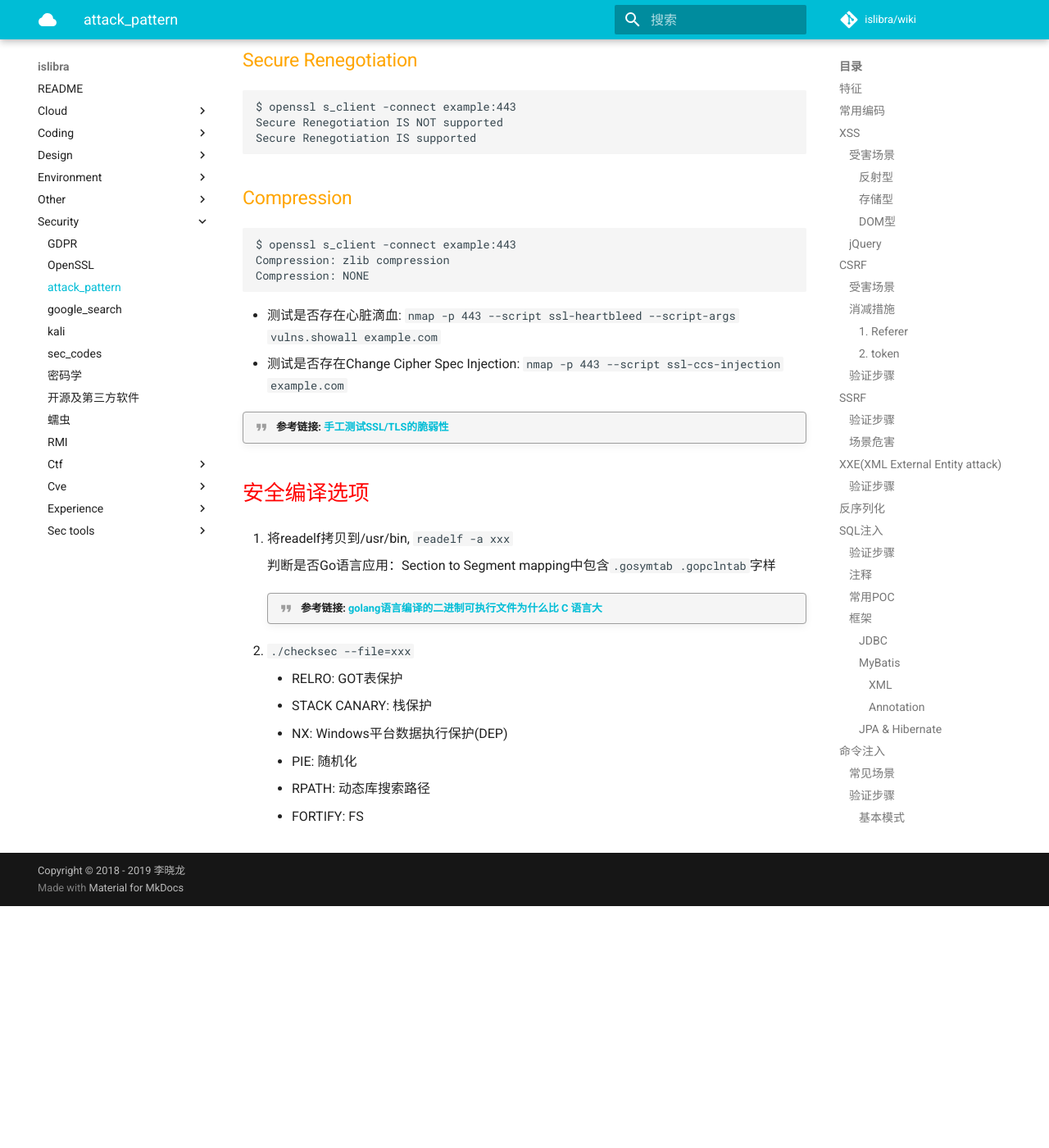
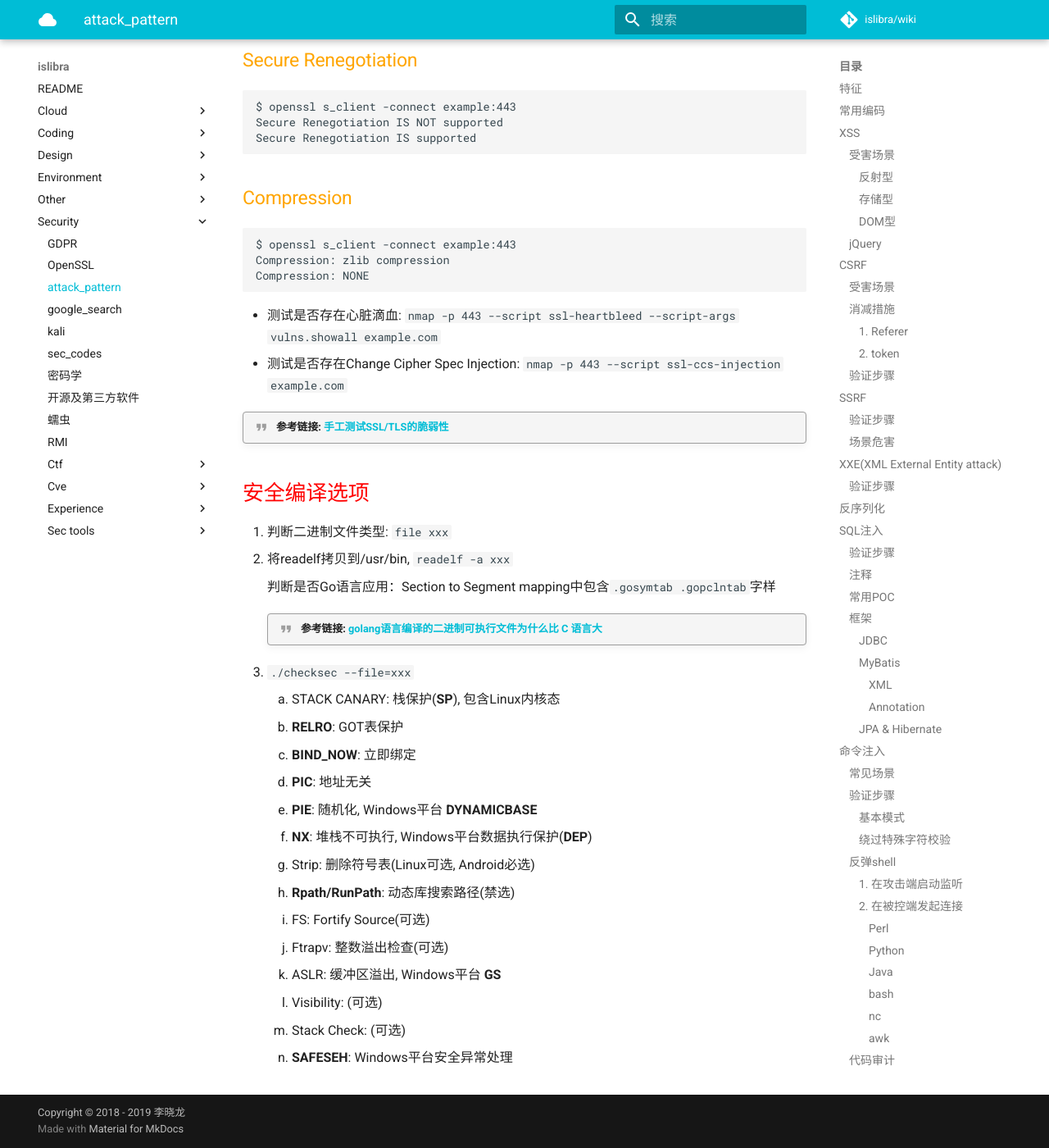
Before and after one commit to islibra/wiki, an MkDocs documentation site: the page built from docs/security/attack_pattern.md, in a window 1280 px wide and 1400 px high, scrolled down 20026 px. Shown: the whole window at 82% size. Built offline with MkDocs 1.6.1 and Material for MkDocs 9.7.7, drawn with Linux system fonts in a browser that asks for light colours; comment, search, counter and statistics services are not loaded; before the commit the page ends 21131 px from its top, so only the background shows below that.

Commit message:
Update attack_pattern.md

```diff
--- a/docs/security/attack_pattern.md
+++ b/docs/security/attack_pattern.md
@@ -1111,6 +1111,7 @@ Compression: NONE
 
 ## 安全编译选项
 
+1. 判断二进制文件类型: `file xxx`
 1. 将readelf拷贝到/usr/bin, `readelf -a xxx`
 
     判断是否Go语言应用：Section to Segment mapping中包含`.gosymtab .gopclntab`字样
@@ -1118,9 +1119,17 @@ Compression: NONE
     !!! quote "参考链接: [golang语言编译的二进制可执行文件为什么比 C 语言大](https://www.cnxct.com/why-golang-elf-binary-file-is-large-than-c/)"
 
 1. `./checksec --file=xxx`
-    - RELRO: GOT表保护
-    - STACK CANARY: 栈保护
-    - NX: Windows平台数据执行保护(DEP)
-    - PIE: 随机化
-    - RPATH: 动态库搜索路径
-    - FORTIFY: FS
+    1. STACK CANARY: 栈保护(**SP**), 包含Linux内核态
+    1. **RELRO**: GOT表保护
+    1. **BIND_NOW**: 立即绑定
+    1. **PIC**: 地址无关
+    1. **PIE**: 随机化, Windows平台 **DYNAMICBASE**
+    1. **NX**: 堆栈不可执行, Windows平台数据执行保护(**DEP**)
+    1. Strip: 删除符号表(Linux可选, Android必选)
+    1. **Rpath/RunPath**: 动态库搜索路径(禁选)
+    1. FS: Fortify Source(可选)
+    1. Ftrapv: 整数溢出检查(可选)
+    1. ASLR: 缓冲区溢出, Windows平台 **GS**
+    1. Visibility: (可选)
+    1. Stack Check: (可选)
+    1. **SAFESEH**: Windows平台安全异常处理
```
